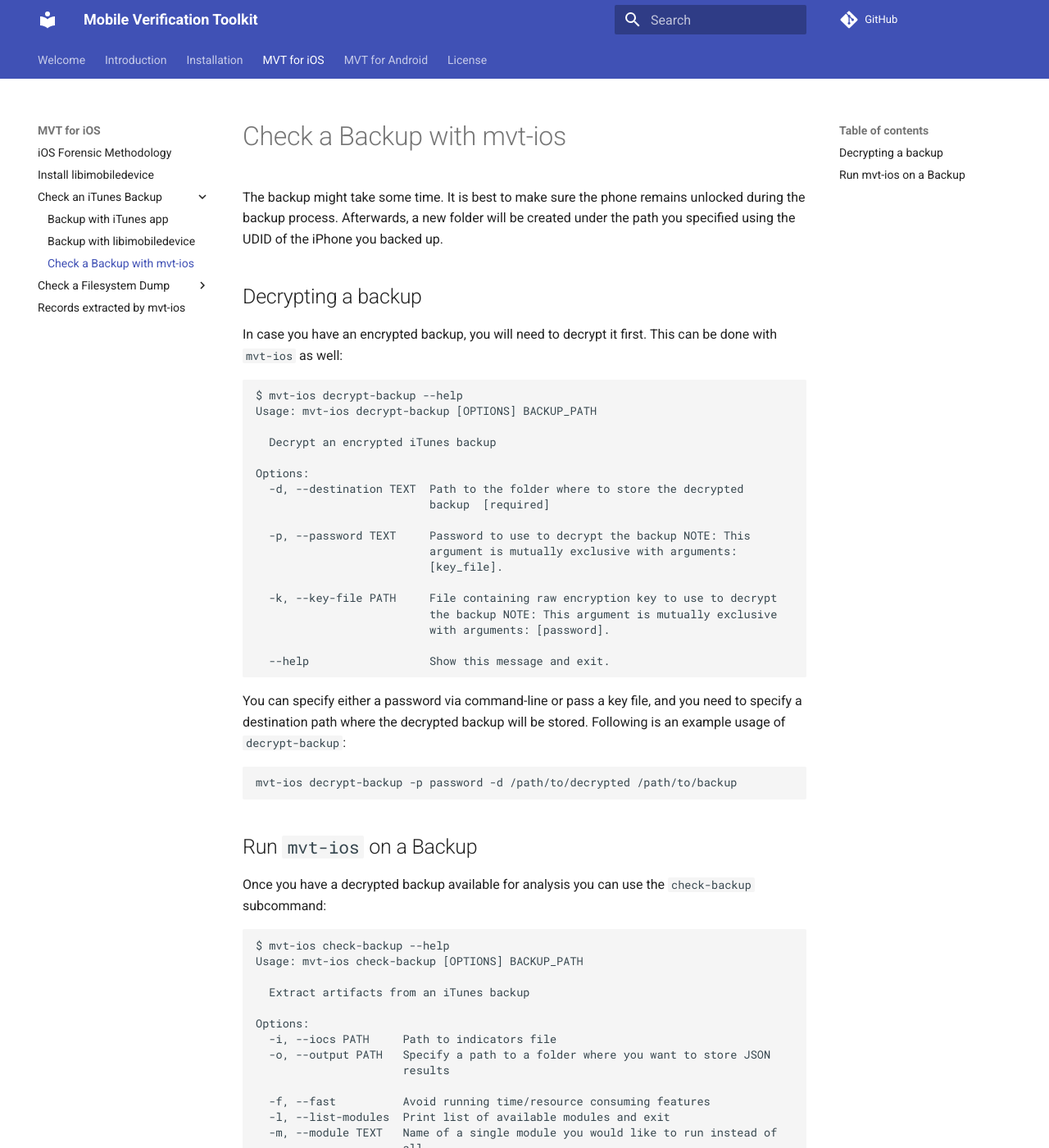
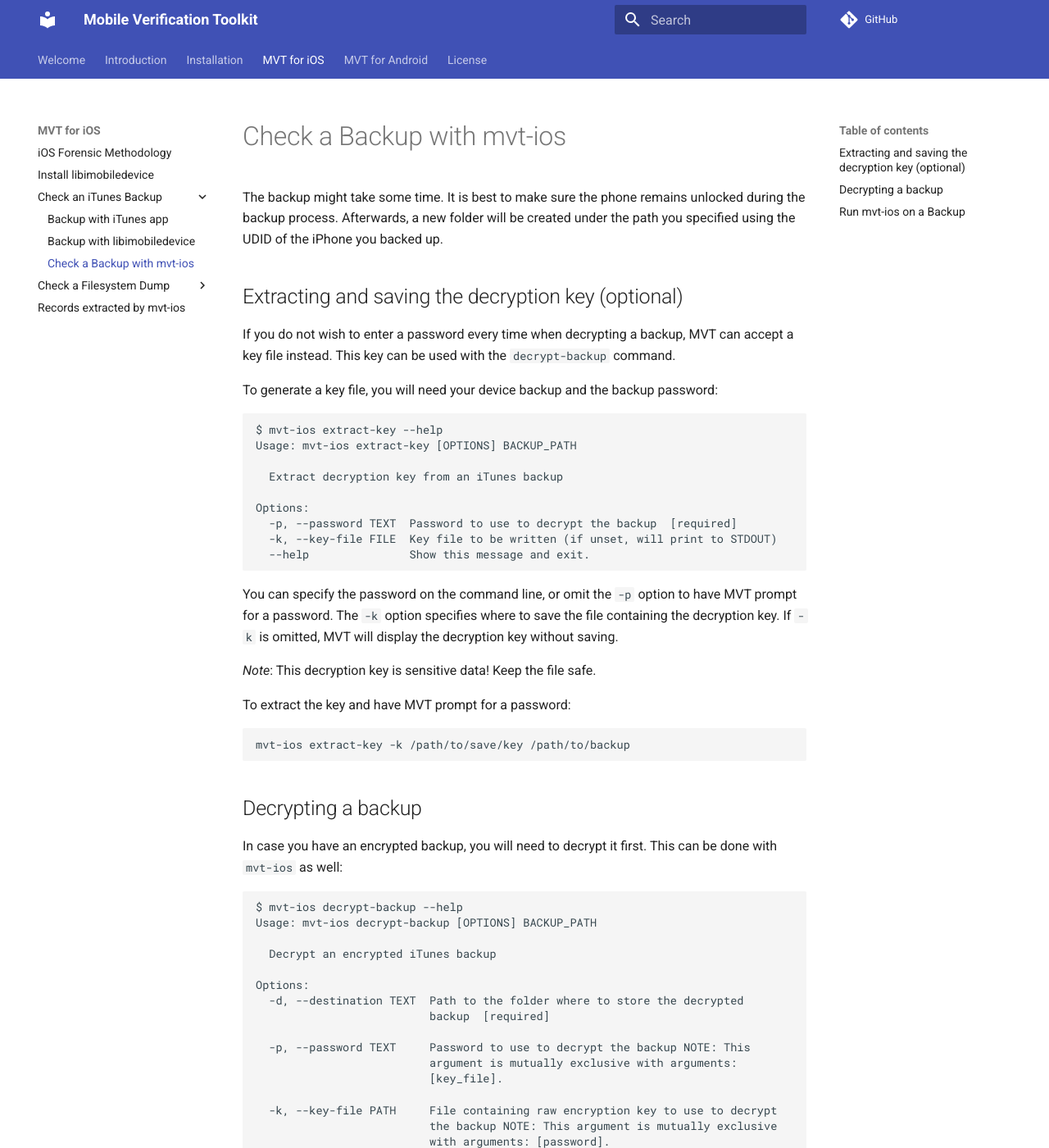
Before and after one commit to mvt-project/mvt, an MkDocs documentation site: the page built from docs/ios/backup/check.md, in a window 1280 px wide and 1400 px high. Shown: the whole window at 82% size. Built offline with MkDocs 1.6.1 and Material for MkDocs 9.7.7, drawn with Linux system fonts in a browser that asks for light colours; comment, search, counter and statistics services are not loaded; some of the changed text lies outside the part shown.

Commit message:
Added `extract-key` info to main docs

````diff
--- a/docs/ios/backup/check.md
+++ b/docs/ios/backup/check.md
@@ -1,6 +1,32 @@
 # Check a Backup with mvt-ios
 
 The backup might take some time. It is best to make sure the phone remains unlocked during the backup process. Afterwards, a new folder will be created under the path you specified using the UDID of the iPhone you backed up.
+
+## Extracting and saving the decryption key (optional)
+
+If you do not wish to enter a password every time when decrypting a backup, MVT can accept a key file instead. This key can be used with the `decrypt-backup` command.
+
+To generate a key file, you will need your device backup and the backup password:
+
+    $ mvt-ios extract-key --help
+    Usage: mvt-ios extract-key [OPTIONS] BACKUP_PATH
+
+      Extract decryption key from an iTunes backup
+
+    Options:
+      -p, --password TEXT  Password to use to decrypt the backup  [required]
+      -k, --key-file FILE  Key file to be written (if unset, will print to STDOUT)
+      --help               Show this message and exit.
+
+You can specify the password on the command line, or omit the `-p` option to have MVT prompt for a password. The `-k` option specifies where to save the file containing the decryption key. If `-k` is omitted, MVT will display the decryption key without saving.
+
+_Note_: This decryption key is sensitive data! Keep the file safe.
+
+To extract the key and have MVT prompt for a password:
+
+```bash
+mvt-ios extract-key -k /path/to/save/key /path/to/backup
+```
 
 ## Decrypting a backup
 
@@ -25,7 +51,7 @@
 
       --help                  Show this message and exit.
 
-You can specify either a password via command-line or pass a key file, and you need to specify a destination path where the decrypted backup will be stored. Following is an example usage of `decrypt-backup`:
+You can specify either a password via command-line or pass a key file, and you need to specify a destination path where the decrypted backup will be stored. If `-p` is omitted, MVT will ask for a password. Following is an example usage of `decrypt-backup`:
 
 ```bash
 mvt-ios decrypt-backup -p password -d /path/to/decrypted /path/to/backup
````
